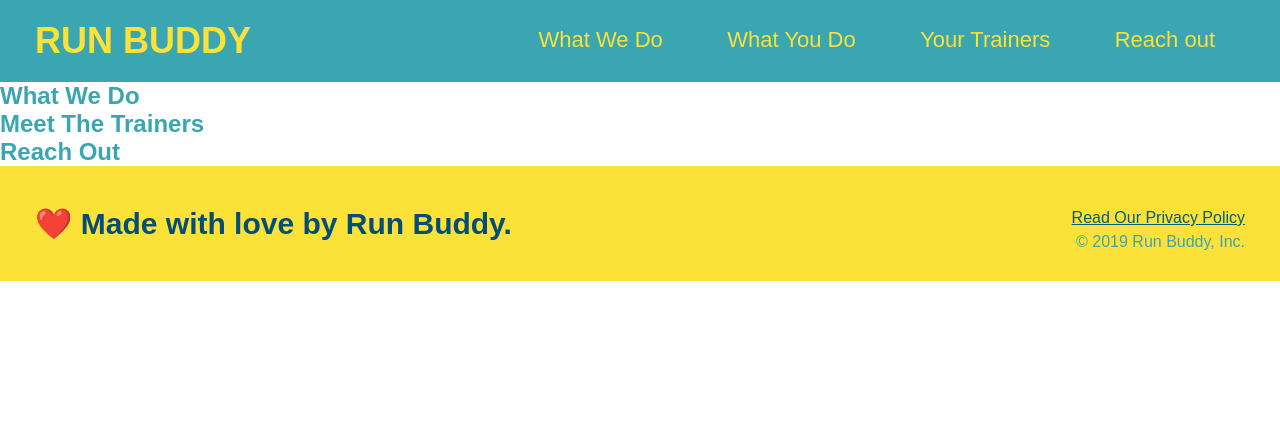
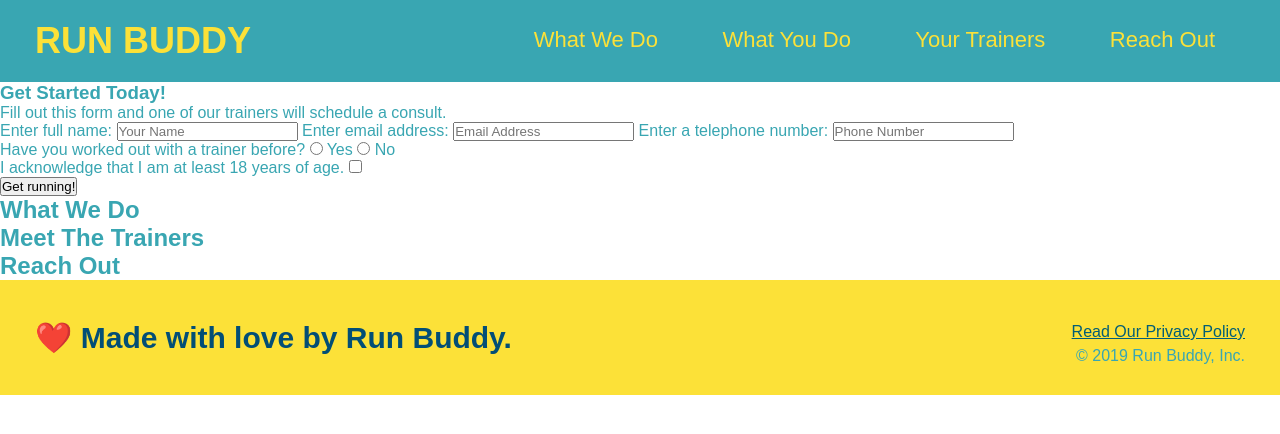
Before and after one commit to MarcosManresa/run-buddy, a plain HTML site: page index.html in a window 1280 px wide. Drawn offline with Linux system fonts and the light colour scheme.

Commit message:
Added a checkbox

```diff
--- a/index.html
+++ b/index.html
@@ -23,13 +23,40 @@
                   <a href="#your-trainers">Your Trainers</a>
                 </li>
                 <li>
-                    <a href="#reach-out">Reach out</a>
+                  <a href="#reach-out">Reach Out</a>
                 </li>
               </ul>
             </nav>
           </header>
-
           <section>
+            <div>
+              <h3>Get Started Today!</h3>
+              <p>Fill out this form and one of our trainers will schedule a consult.</p>
+              <form>
+                <label for="name">Enter full name:</label>
+                <input type="text" placeholder="Your Name" name="name" id="name" />
+                <label for="email">Enter email address:</label>
+                <input type="email" placeholder="Email Address" name="email" id="email" />
+                <label for="phone">Enter a telephone number:</label>
+                <input type="tel" placeholder="Phone Number" name="phone" id="phone" />
+                <p>
+                  Have you worked out with a trainer before?
+                  <input type="radio" name="trainer-confirm" id="trainer-yes" />
+                  <label for="trainer-yes">Yes</label>
+                  <input type="radio" name="trainer-confirm" id="trainer-no" />
+                  <label for="trainer-no">No</label>
+                </p>
+                <p>
+                  <label for="checkbox" >
+                    I acknowledge that I am at least 18 years of age.
+                  </label>
+                  <input type="checkbox" name="age-confirm" id="checkbox" />
+                </p>
+                <button type="submit">
+                  Get running!
+                </button>
+              </form>
+            </div>
           </section>
 
         <section>
@@ -39,7 +66,6 @@
         <section>
             <h2>Meet The Trainers</h2>
         </section>
-
         <section>
         <h2>Reach Out</h2>
         </section>
```
Lines whose indentation alone changed are shown as unchanged.
